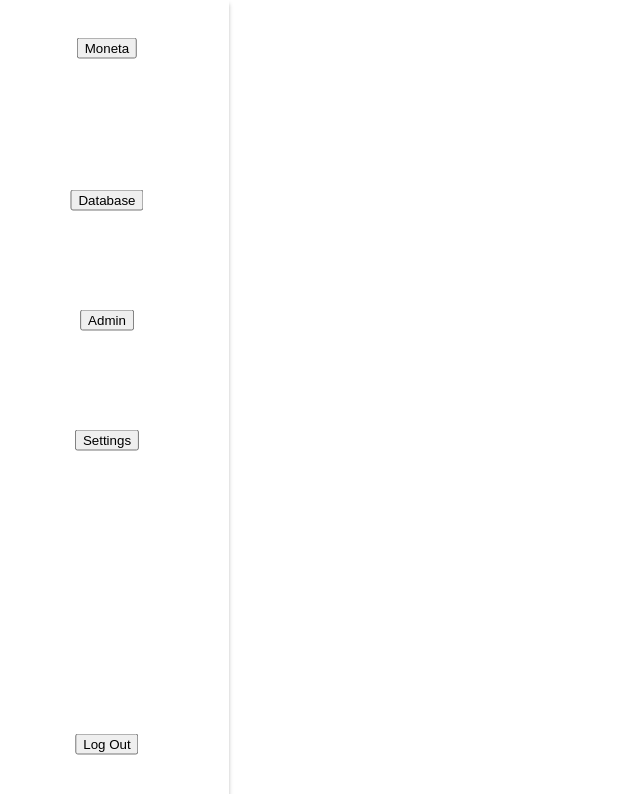
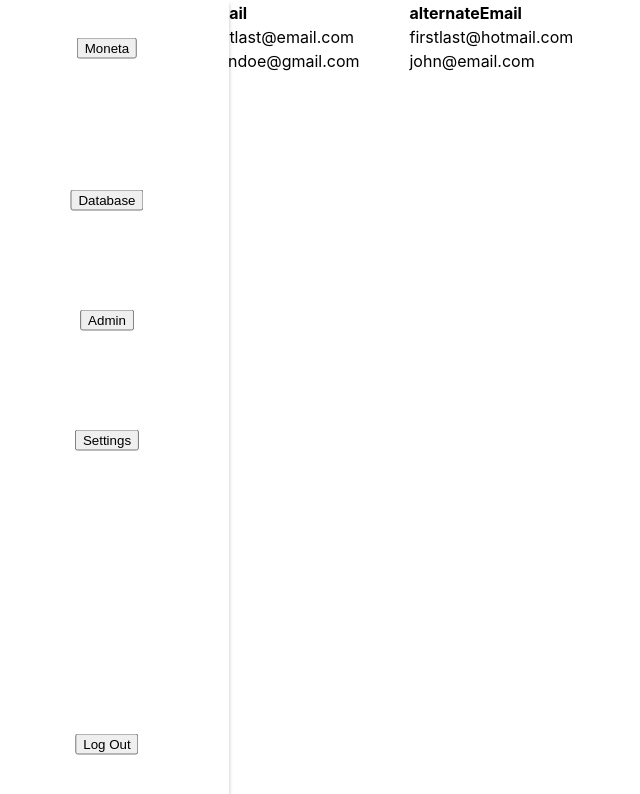
Before and after one commit to TritonSE/TSE-Moneta, a React (Create React App) app in the folder frontend/: page / in a window 1280 px wide. Shown: the top 794 px of the page, without its empty margins (15-655 px from the left). Built offline with nearby package versions, Linux system fonts and the light colour scheme.

Commit message:
Restructured directory

```diff
--- a/frontend/src/App.js
+++ b/frontend/src/App.js
@@ -1,9 +1,9 @@
 import React from "react";
 import "./App.css";
-import SideNavigation from "./components/SideNavigation";
+import Dashboard from "./pages/dashboard";
 
 function App() {
-  return <SideNavigation />;
+  return <Dashboard />;
 }
 
 export default App;
--- a/frontend/src/components/SideNavigation.js
+++ b/frontend/src/components/SideNavigation.js
@@ -6,7 +6,7 @@
  * @author Kevin Fu
  */
 import React from "react";
-import "./SideNavigation.css";
+import "../css/SideNavigation.css";
 /**
  * Renders the side navigation bar
  * @returns side navigation content
--- a/frontend/src/components/table.js
+++ b/frontend/src/components/table.js
@@ -7,7 +7,7 @@
  */
 
 import React from "react";
-import "./table.css";
+import "../css/Table.css";
 
 /** Dummy data used to display the table. */
 /** Only the fields specified in the schema will be columns in the table */
--- a/frontend/src/admin.js
+++ b/frontend/src/pages/Admin.js
@@ -7,7 +7,7 @@
  */
 
 import React from "react";
-import "./admin.css";
+import "../css/Admin.css";
 
 const entries = [
   {
--- /dev/null
+++ b/frontend/src/pages/dashboard.js
@@ -0,0 +1,25 @@
+/**
+ * Dashboard page with table and sidenav.
+ *
+ * @summary Dashboard page.
+ */
+
+import React from "react";
+import SideNavigation from "../components/SideNavigation";
+import Table from "../components/Table";
+
+/**
+ * Renders the dashboard page
+ *
+ * @returns Contents of the dashboard page
+ */
+function Dashboard() {
+  return (
+    <>
+      <SideNavigation />
+      <Table />
+    </>
+  );
+}
+
+export default Dashboard;
```
Also changed, not shown: frontend/src/css/Admin.css (renamed from frontend/src/admin.css), frontend/src/css/SideNavigation.css (renamed from frontend/src/components/SideNavigation.css), frontend/src/css/table.css (renamed from frontend/src/components/table.css), frontend/src/pages/Settings.js (renamed from frontend/src/Settings.js).
